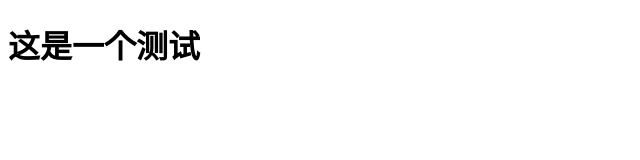
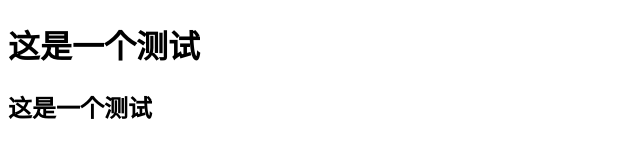
Before and after one commit to dayDayUpzl/test, a plain HTML site: page index.html in a window 1280 px wide. Shown: the whole page, without its empty margins (0-640 px from the left). Drawn offline with Linux system fonts and the light colour scheme.

Commit message:
no message

```diff
--- a/index.html
+++ b/index.html
@@ -7,6 +7,7 @@
 <body>
 <div>
 <h1>这是一个测试</h1>
+<h2>这是一个测试</h2>
 </div>
 </body>
 </html>
```
